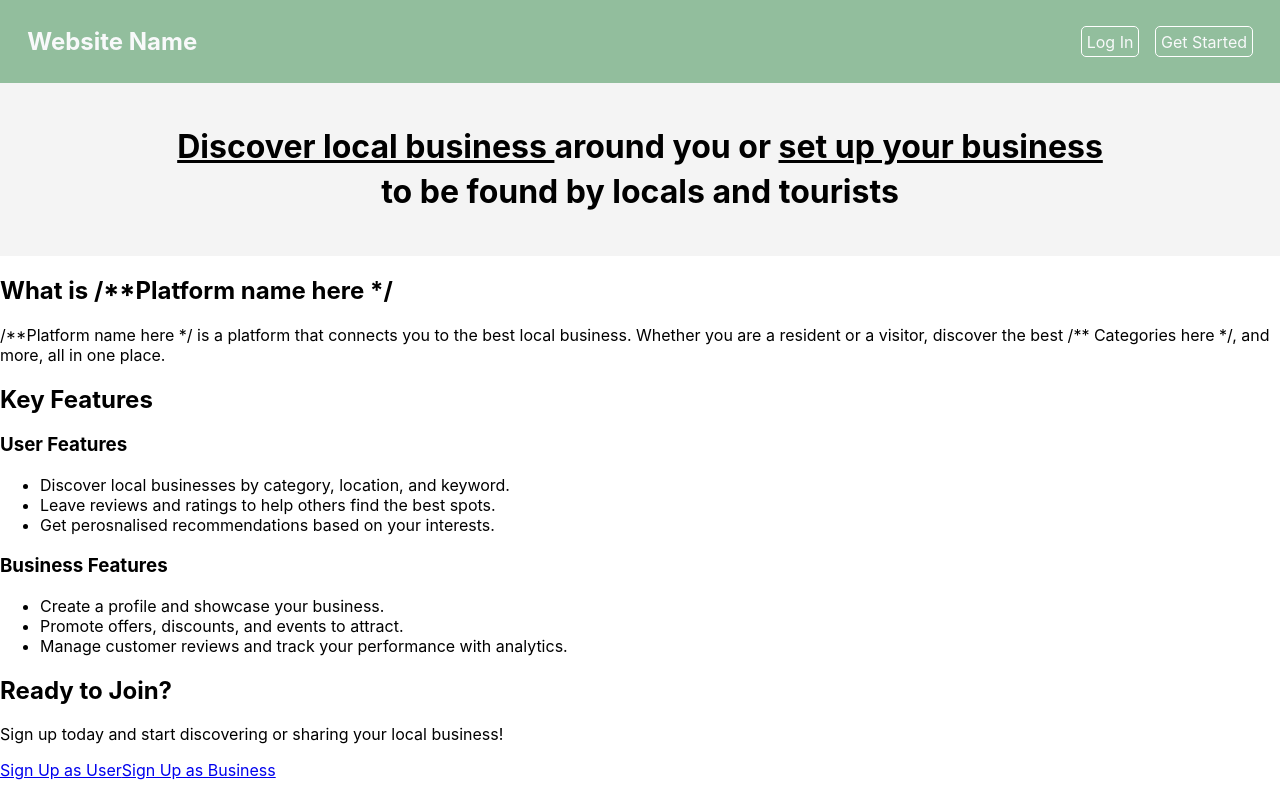
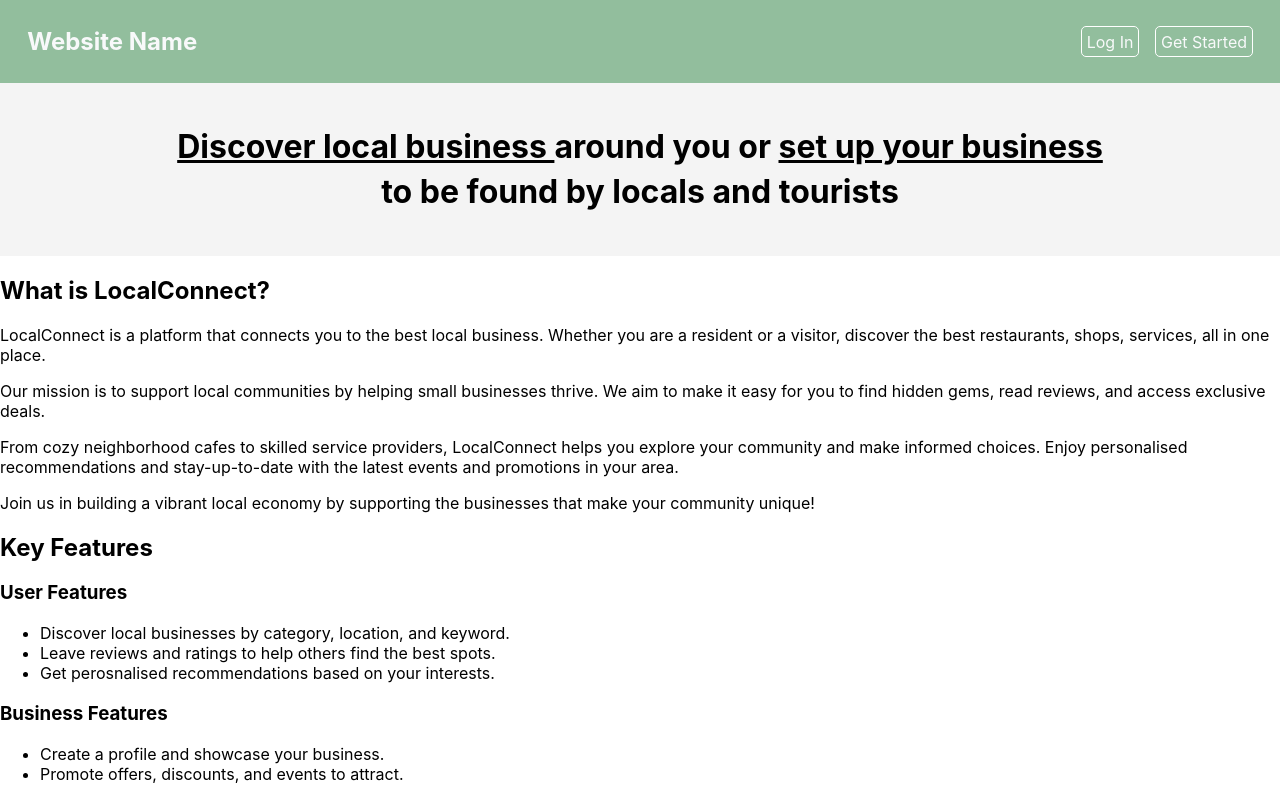
Before and after one commit to juzgit/Business-Discovery, a React (Create React App) app in the folder business-discovery/: page / in a window 1280 px wide. Shown: the top 785 px of the page. Built offline with nearby package versions, Linux system fonts and the light colour scheme.

Commit message:
Update AboutSection.js

```diff
--- a/business-discovery/src/components/AboutSection.js
+++ b/business-discovery/src/components/AboutSection.js
@@ -1,14 +1,29 @@
 import React from 'react';
 
 const AboutSection = () =>{
+    const websiteName = "LocalConnect";
+    const categories = ["restaurants", "shops", "services"];
+
     return(
-        <section>
-            <h2>What is /**Platform name here */ </h2>
+        <div>
+            <h2>What is {websiteName}? </h2>
 
             <p>
-                /**Platform name here */ is a platform that connects you to the best local business. Whether you are a resident or a visitor, discover the best /** Categories here */, and more, all in one place.
+                {websiteName} is a platform that connects you to the best local business. Whether you are a resident or a visitor, discover the best {categories.join(", ")}, all in one place.
             </p>
-        </section>
+
+            <p>
+                Our mission is to support local communities by helping small businesses thrive. We aim to make it easy for you to find hidden gems, read reviews, and access exclusive deals.
+            </p>
+
+            <p>
+                From cozy neighborhood cafes to skilled service providers, {websiteName} helps you explore your community and make informed choices. Enjoy personalised recommendations and stay-up-to-date with the latest events and promotions in your area.
+            </p>
+
+            <p>
+                Join us in building a vibrant local economy by supporting the businesses that make your community unique!
+            </p>
+        </div>
     );
 };
 
```
